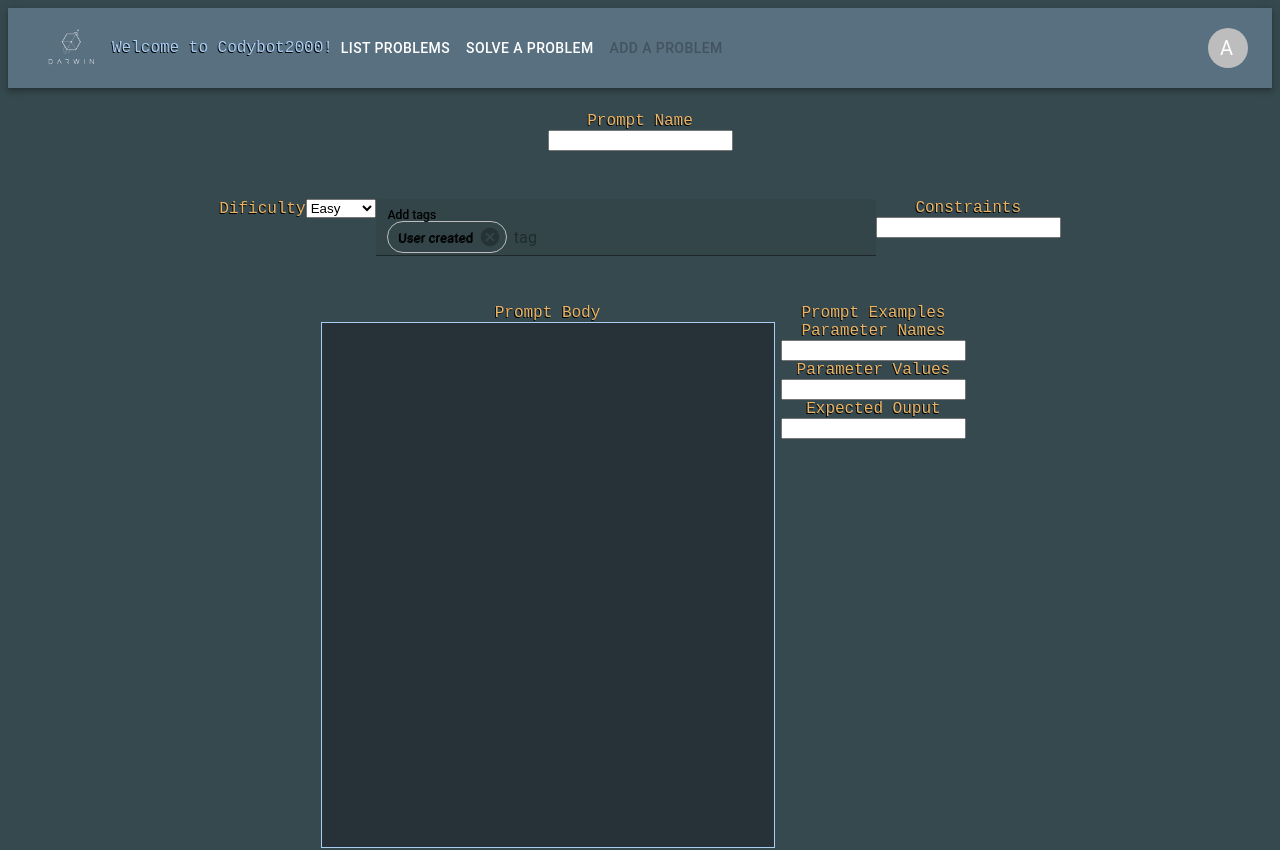
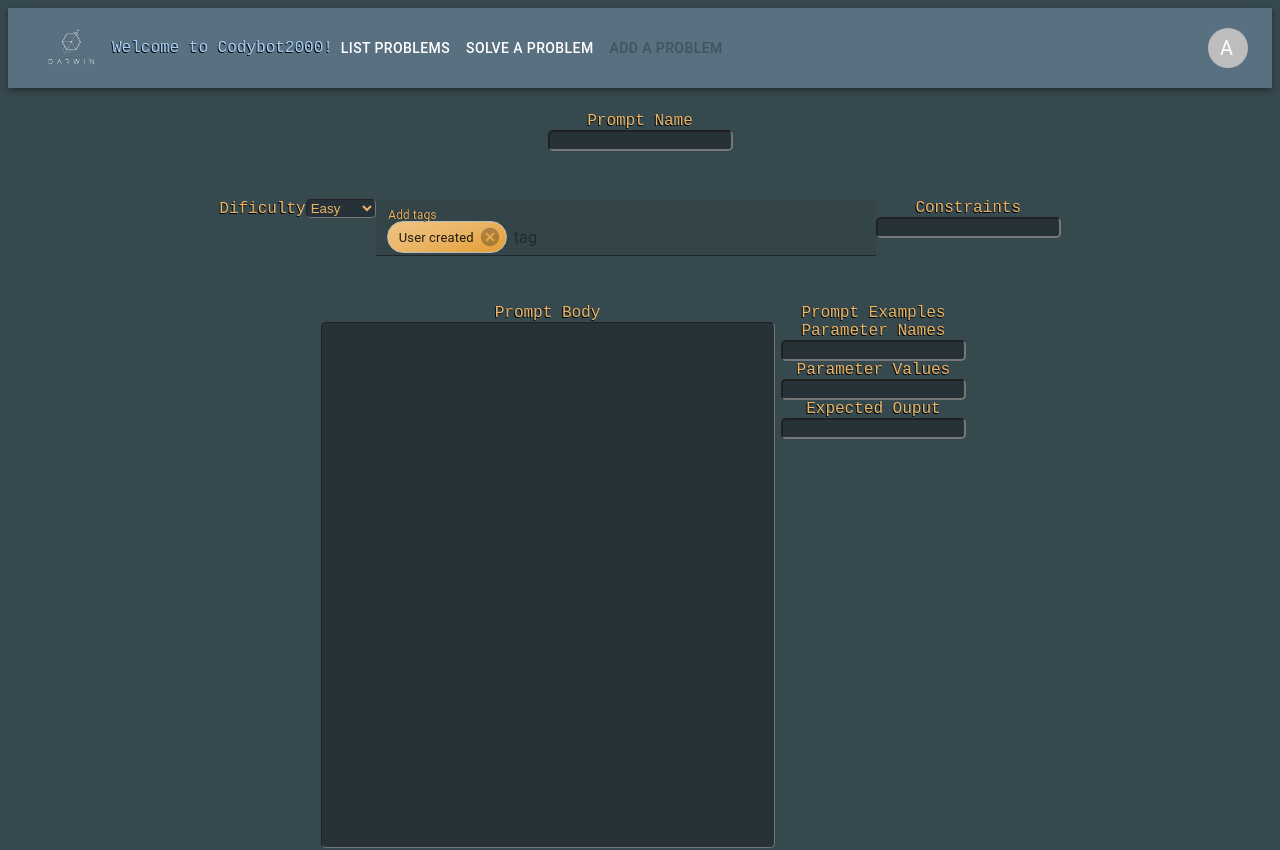
Before and after one commit to pufflehuff/codybot2000, a React app: page /add in a window 1280 px wide. Shown: the top 850 px of the page. Built offline with nearby package versions, Linux system fonts and the light colour scheme; the HTML template or start-up script is replaced by a standard one.

Commit message:
Styling Updates

```diff
--- a/client/src/components/addPrompt/AddPrompt.css
+++ b/client/src/components/addPrompt/AddPrompt.css
@@ -5,10 +5,6 @@
   padding: 1.5em 3em;
   width: 80%;
   color: #EAB464;
-}
-
-.SubmitPrompt {
-
 }
 
 label, textarea, input {
@@ -34,5 +30,12 @@ textarea {
   margin-right: .5vw;
   background-color: #263238;
   color: #eab464;
-  border: .1em solid #A9CEF4;
+  /* border: .1em solid #A9CEF4; */
 }
+
+label > input[type=text], input[type=number], select, textarea {
+  background-color: #263238;
+  color: #eab464;
+  border-style: inset;
+  border-radius: .3rem;
+}
--- a/client/src/components/attemptPrompt/Attempt.css
+++ b/client/src/components/attemptPrompt/Attempt.css
@@ -64,3 +64,11 @@ code {
   width: 3rem;
   height: 2rem;
 }
+
+.MuiInputLabel-root {
+  color: #eab464 !important;
+}
+
+input[type=text] {
+
+}
--- a/client/src/components/list/ListStyles.css
+++ b/client/src/components/list/ListStyles.css
@@ -63,7 +63,7 @@
   justify-content: space-between
 }
 
-.Tags {
+.Tags, .MuiChip-root {
   background: linear-gradient(160deg, #EEC281 5%,#EAB464 50%, #E7A94B, #E4A03A 95%);
   margin-right: .5rem;
   border-radius: 1rem;
@@ -72,6 +72,7 @@
   padding-left: .25rem;
   padding-right: .25rem;
   font-size: 1rem;
+  text-shadow: none;
 }
 
 
```
